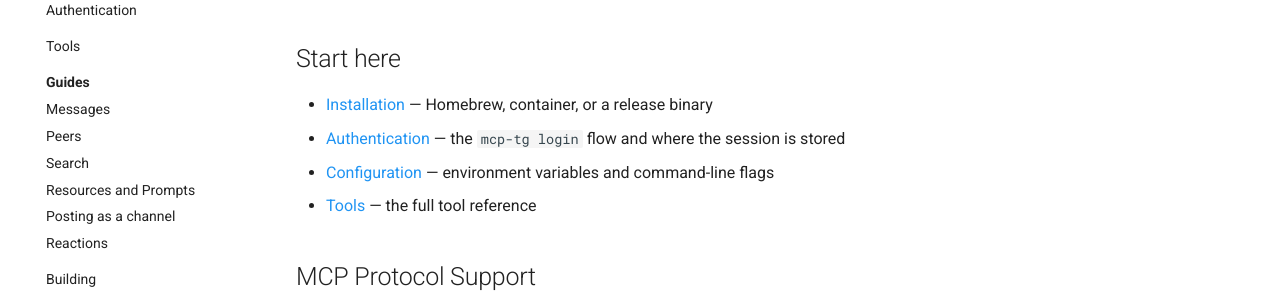
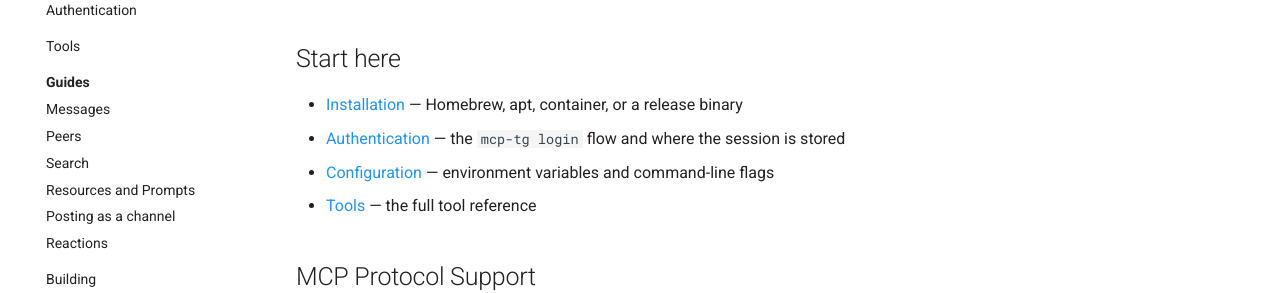
Before and after one commit to lexfrei/mcp-tg, an MkDocs documentation site: the page built from docs/index.md, in a window 1280 px wide and 900 px high. Shown: the part 271-564 px from the top of the window. Built offline with MkDocs 1.6.1 and Material for MkDocs 9.7.7, drawn with Linux system fonts in a browser that asks for light colours; comment, search, counter and statistics services are not loaded.

Commit message:
docs: list apt among the install methods (#203)
Two pages enumerate the ways to install and both skipped the package,
so a reader who stopped at either would never learn it exists.

Assisted-by: LLM

Signed-off-by: Aleksei Sviridkin <f@lex.la>

```diff
--- a/docs/index.md
+++ b/docs/index.md
@@ -6,7 +6,7 @@ Uses [gotd/td](https://github.com/gotd/td) for MTProto protocol — this is a **
 
 ## Start here
 
-- [Installation](getting-started/installation.md) — Homebrew, container, or a release binary
+- [Installation](getting-started/installation.md) — Homebrew, apt, container, or a release binary
 - [Authentication](getting-started/authentication.md) — the `mcp-tg login` flow and where the session is stored
 - [Configuration](getting-started/configuration.md) — environment variables and command-line flags
 - [Tools](tools.md) — the full tool reference
```
Also changed, not shown: docs/getting-started/index.md (+1 -1 lines).
